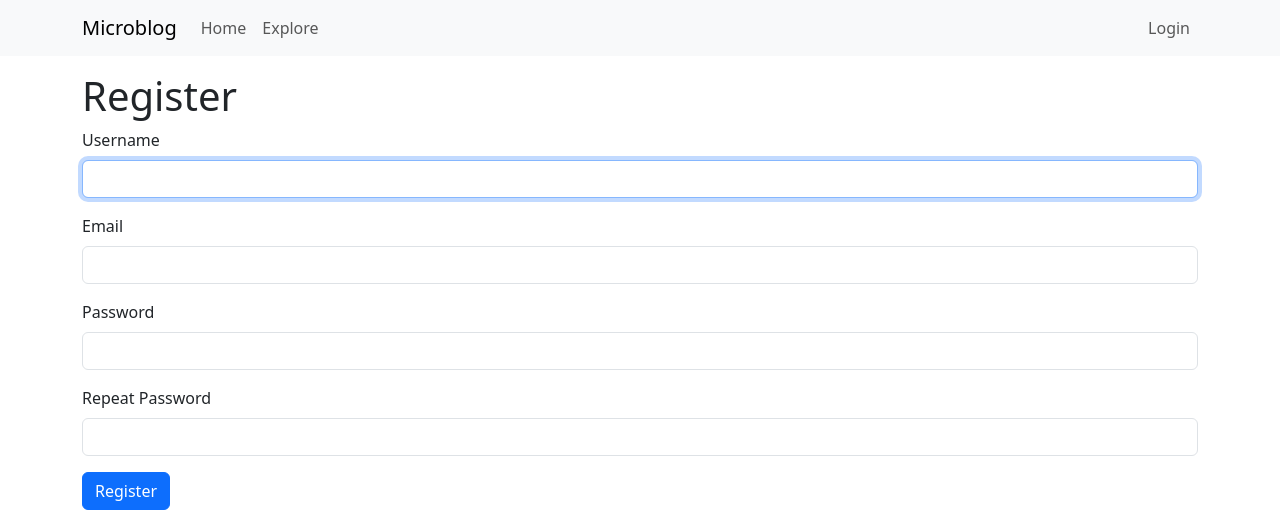
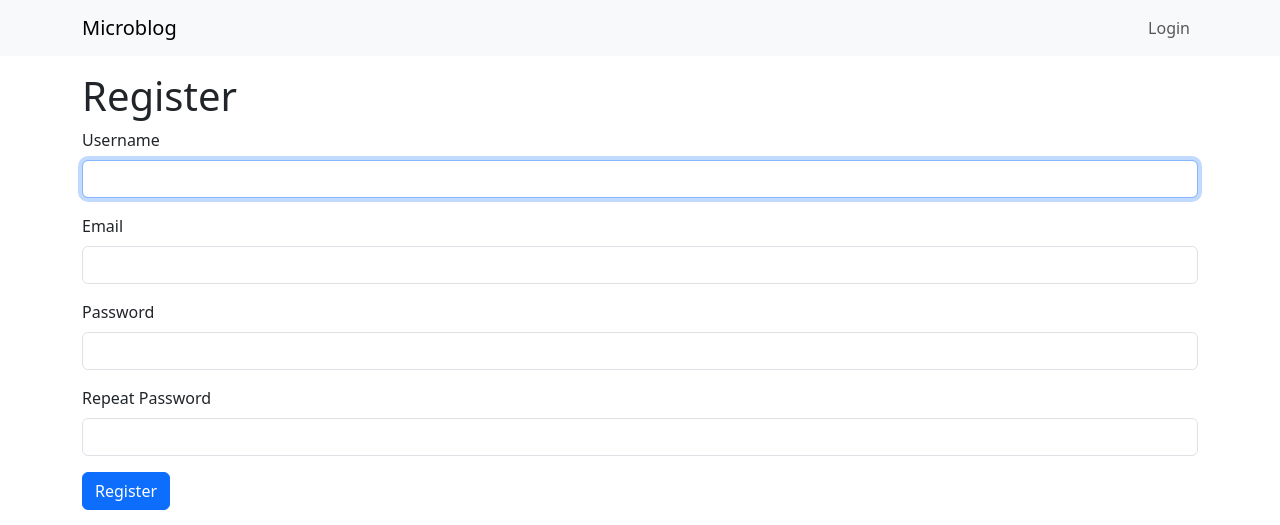
Before and after one commit to miguelgrinberg/microblog, a Flask app: page /auth/register in a window 1280 px wide. Shown: the top 525 px of the page. Run offline with Flask 3, Linux system fonts and the light colour scheme; some libraries are stand-ins or nearby versions.

Commit message:
update on code

```diff
--- a/app/templates/base.html
+++ b/app/templates/base.html
@@ -23,12 +23,6 @@
         </button>
         <div class="collapse navbar-collapse" id="navbarSupportedContent">
           <ul class="navbar-nav me-auto mb-2 mb-lg-0">
-            <li class="nav-item">
-              <a class="nav-link" aria-current="page" href="{{ url_for('main.index') }}">{{ _('Home') }}</a>
-            </li>
-            <li class="nav-item">
-              <a class="nav-link" aria-current="page" href="{{ url_for('main.explore') }}">{{ _('Explore') }}</a>
-            </li>
             {% if g.search_form %}
             <form class="navbar-form navbar-left" method="get" action="{{ url_for('main.search') }}">
                 <div class="form-group">
```
